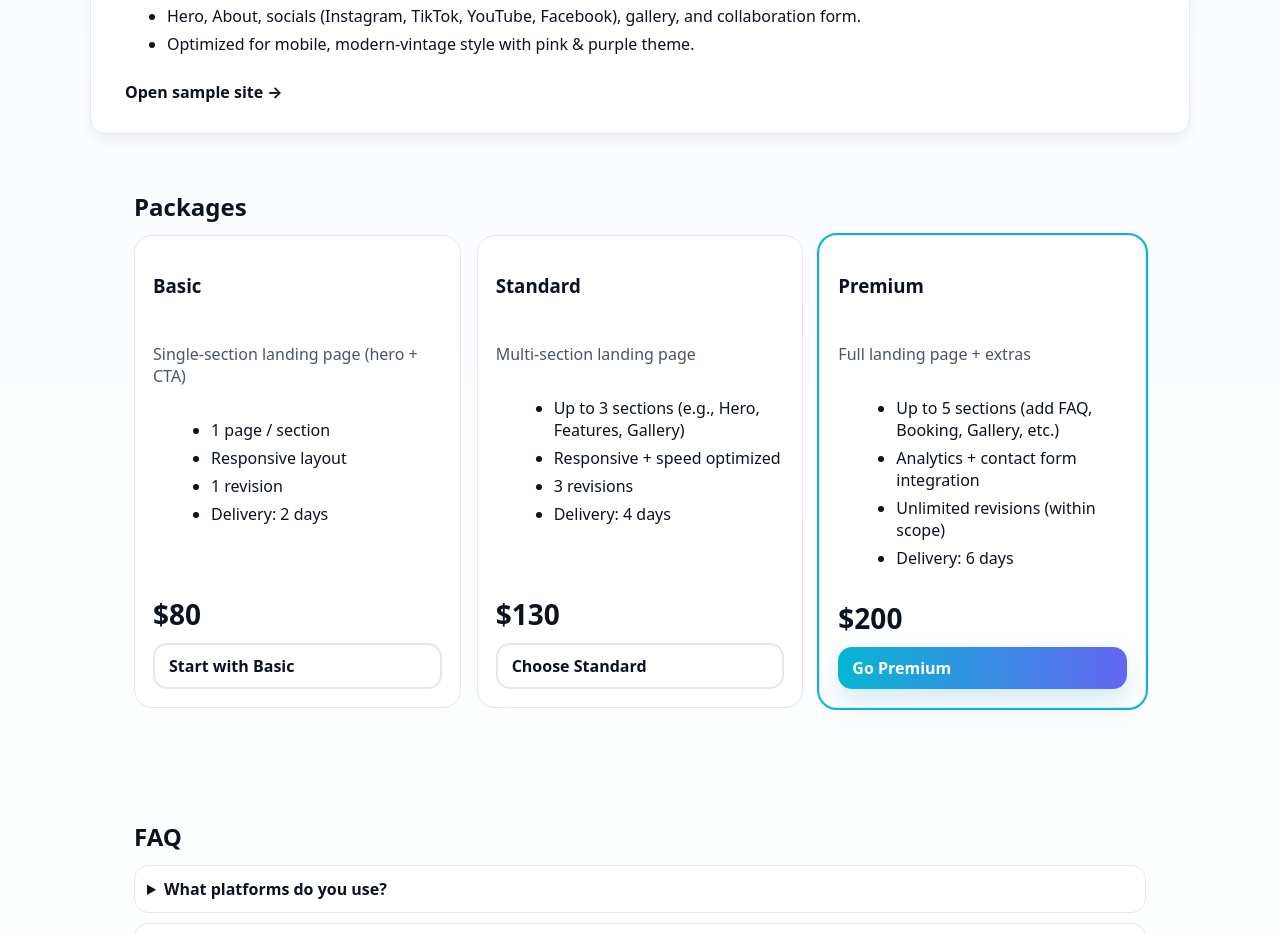
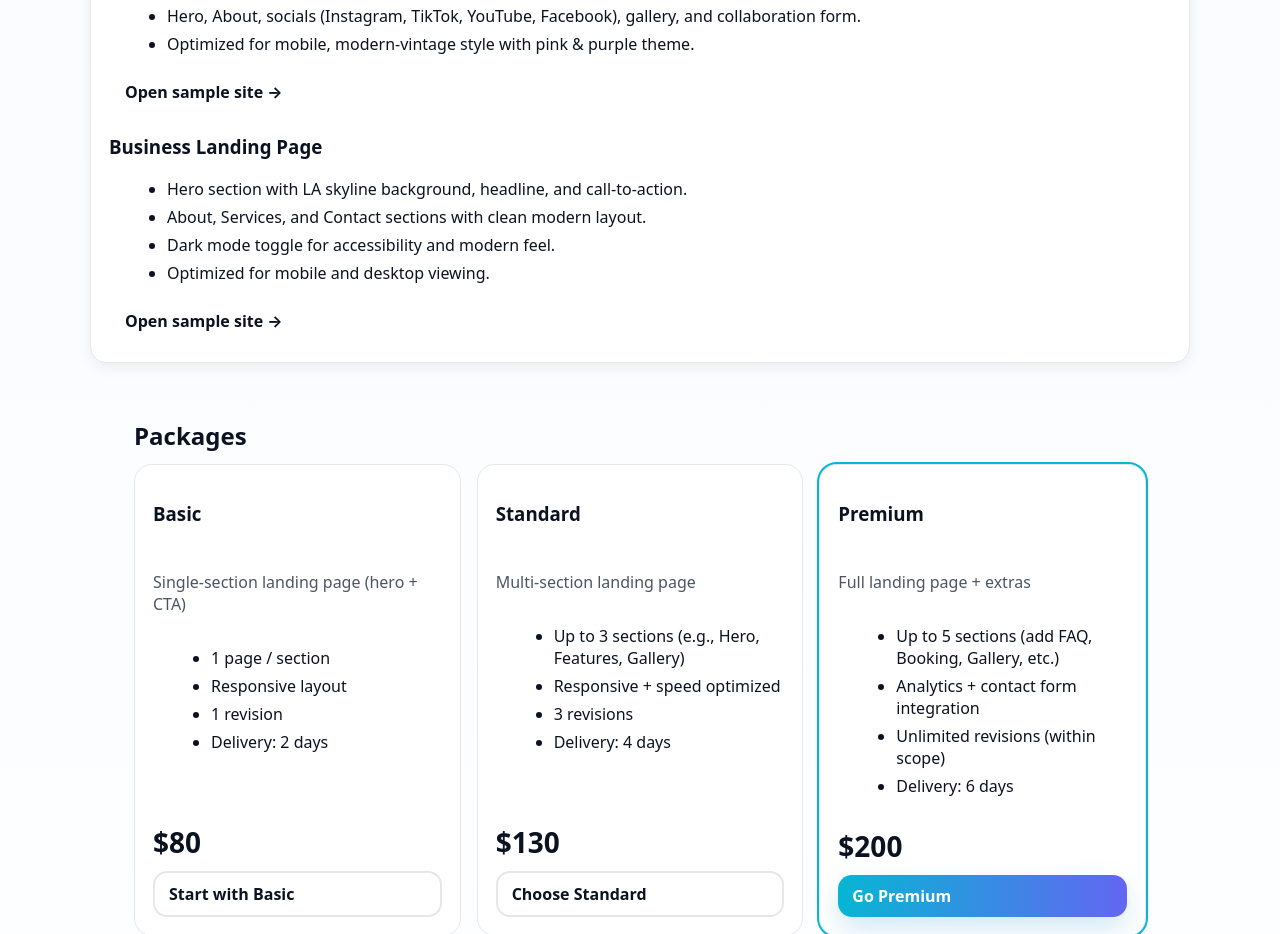
Before and after one commit to webplugpao/TheVibeStudio, a plain HTML site: page index.html in a window 1280 px wide. Shown: the part 1040-1974 px from the top of the page. Drawn offline with Linux system fonts and the light colour scheme.

Commit message:
Add Business Landing Page (Impact Capital sample) to Live samples

```diff
--- a/index.html
+++ b/index.html
@@ -77,6 +77,14 @@
               <li>Optimized for mobile, modern-vintage style with pink & purple theme.</li>
             </ul>
             <a class="btn outline" href="https://webplugpao.github.io/ceslynnescorner/" target="_blank" rel="noopener">Open sample site →</a>
+            <h3>Business Landing Page</h3>
+            <ul class="bullets">
+              <li>Hero section with LA skyline background, headline, and call-to-action.</li>
+              <li>About, Services, and Contact sections with clean modern layout.</li>
+              <li>Dark mode toggle for accessibility and modern feel.</li>
+              <li>Optimized for mobile and desktop viewing.</li>
+            </ul>
+            <a class="btn outline" href="https://webplugpao.github.io/impact-capital/" target="_blank" rel="noopener">Open sample site →</a>
           </div>
         </div>
 
```
